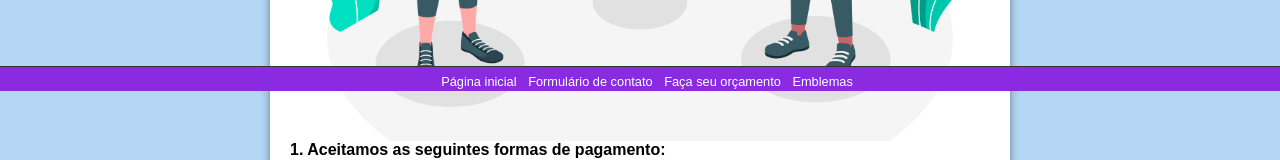
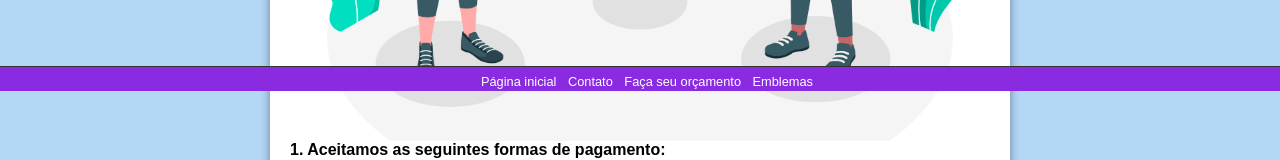
Before and after one commit to vickyy7/joy-store, a plain HTML site: page paginas-esxtras/pgduvidas.html in a window 1280 px wide. Shown: the part 709-869 px from the top of the page. Drawn offline with nearby package versions, Linux system fonts and the light colour scheme.

Commit message:
Update pgduvidas.html

```diff
--- a/paginas-esxtras/pgduvidas.html
+++ b/paginas-esxtras/pgduvidas.html
@@ -82,7 +82,7 @@
     <footer>
         <ul>
             <a href="../index.html">Página inicial</a>
-            <a href="../paginas-esxtras/pgcontato.html">Formulário de contato</a>
+            <a href="../paginas-esxtras/pgcontato.html">Contato</a>
             <a href="../paginas-esxtras/pgorcamento.html">Faça seu orçamento</a>
             <a href="../paginas-esxtras/pgemblemas.html">Emblemas</a>
         </ul>
```
